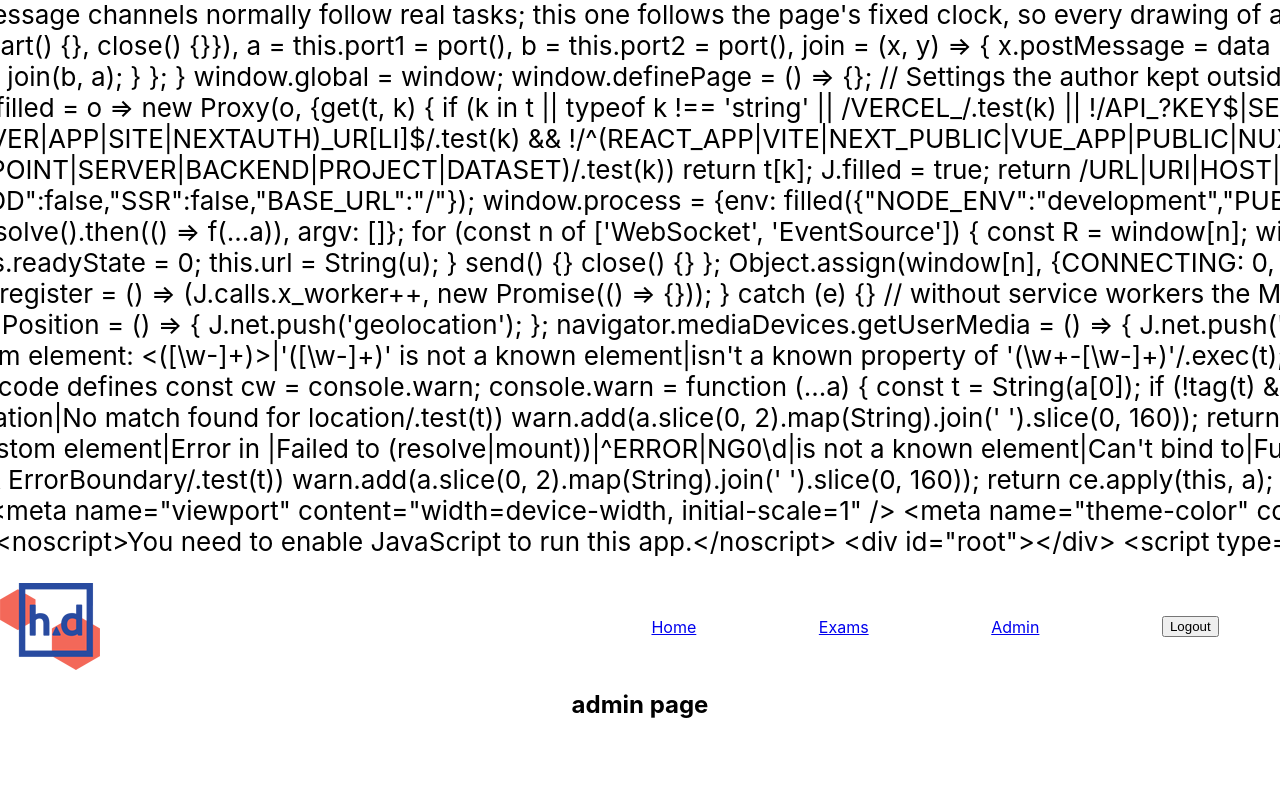
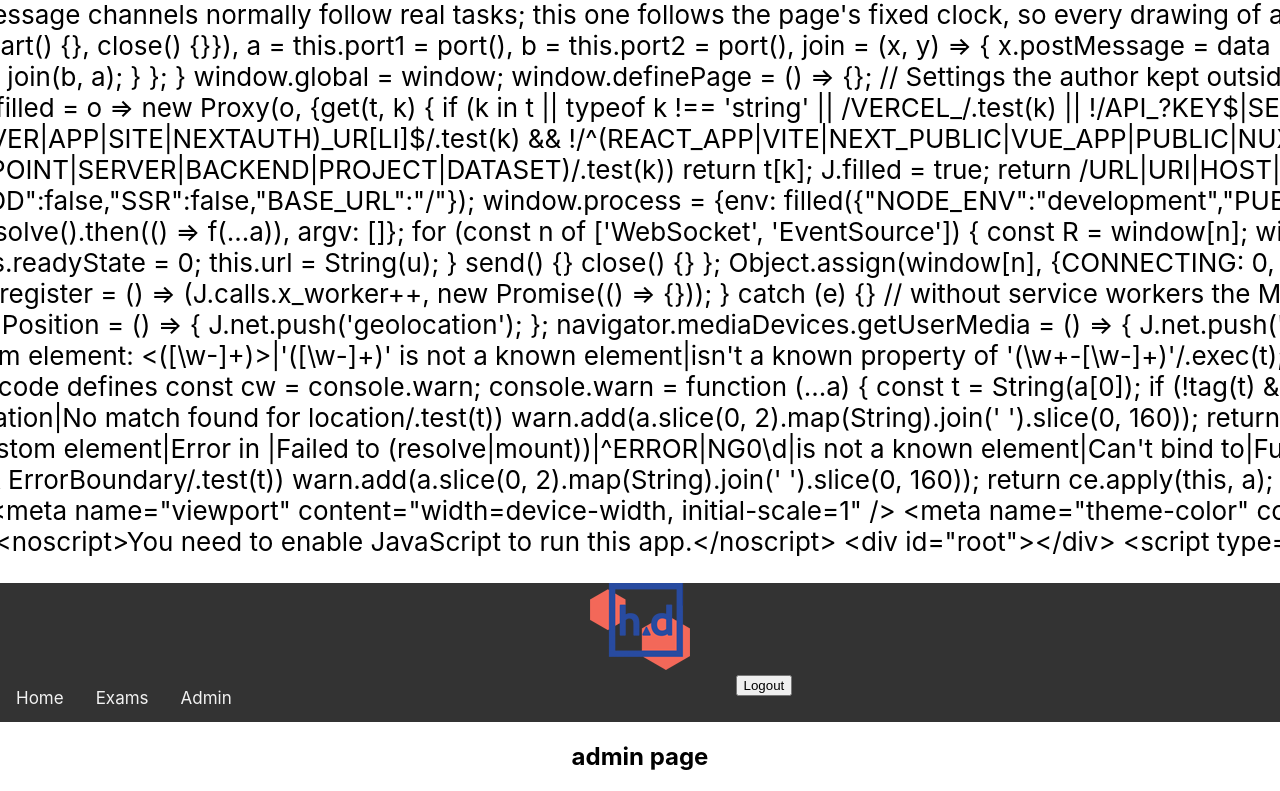
Before and after one commit to AndrewDeAsevedo/Zaacaa, a React (Create React App) app in the folder client/: page /admin in a window 1280 px wide. Shown: the part 2600-3391 px from the top of the page. Before the commit the page ends 3339 px from the top, so only its background shows below. Built offline with nearby package versions, Linux system fonts and the light colour scheme.

Commit message:
Stylized the header

```diff
--- a/client/src/components/header.css
+++ b/client/src/components/header.css
@@ -1,12 +1,27 @@
+/* Add a black background color to the top navigation */
 .Header {
-    display: grid;
-    grid-template-areas: "logo nav";
-}
+    background-color: #333;
+    overflow: hidden;
+  }
 
-.Nav {
-    grid-area: nav;
-    display: grid;
-    grid-template-columns: repeat(4, auto);
-    align-items: center;
-    justify-items: center;
-}
+  /* Style the links inside the navigation bar */
+  .Header a {
+    float: left;
+    color: #f2f2f2;
+    text-align: center;
+    padding: 14px 16px;
+    text-decoration: none;
+    font-size: 17px;
+  }
+
+  /* Change the color of links on hover */
+  .Header a:hover {
+    background-color: #ddd;
+    color: black;
+  }
+
+  /* Add a color to the active/current link */
+  .Header a.active {
+    background-color: #04AA6D;
+    color: white;
+  }
```
